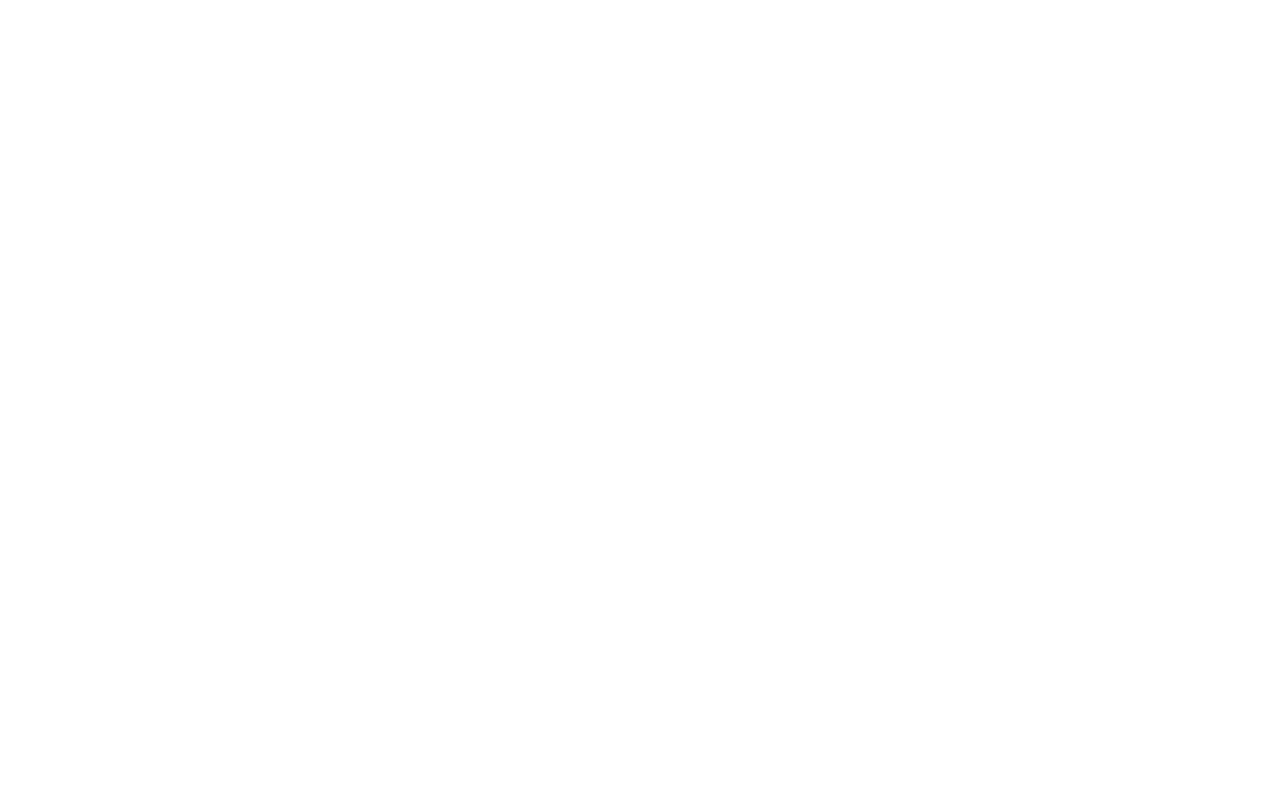
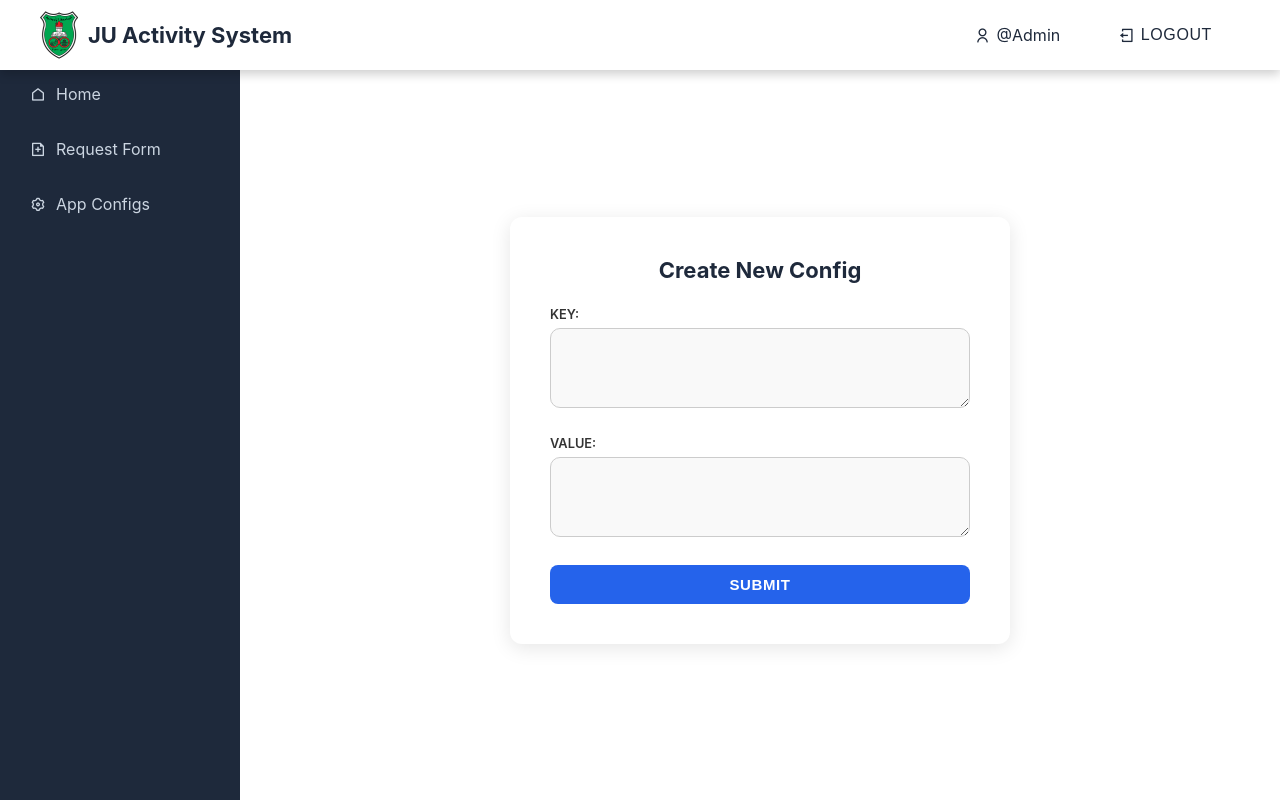
Before and after one commit to Amaddo-san/forms-system-frontend, a React (Create React App) app: page /app-configs/create in a window 1280 px wide. Before the commit this address had no page. Built offline with nearby package versions, Linux system fonts and the light colour scheme.

Commit message:
feat:  app config page

```diff
--- a/src/App.tsx
+++ b/src/App.tsx
@@ -8,6 +8,8 @@
 import DoctorHomePage from "./pages/DoctorHomePage";
 import HomePage from "./pages/HomePage";
 import AppConfigsPage from "./pages/AppConfigsPage";
+import AppConfigCreatePage from "./pages/AppConfigCreatePage";
+
 
 
 const App: React.FC = () => {
@@ -22,6 +24,7 @@
         <Route path="/submission/:uuid" element={<SubmissionDetailsPage />} />
         <Route path="/review/:id" element={<ReviewSubmissionPage />} />
         <Route path="/app-configs" element={<AppConfigsPage />} />
+        <Route path="/app-configs/create" element={<AppConfigCreatePage />} />
       </Routes>
     </Router>
   );
--- /dev/null
+++ b/src/pages/AppConfigCreatePage.css
@@ -0,0 +1,67 @@
+.config-create-wrapper {
+  display: flex;
+  justify-content: center;
+  align-items: center;
+  min-height: calc(100vh - 80px); /* subtract header height */
+  padding: 40px 20px;
+}
+
+.config-create-card {
+  background: white;
+  border-radius: 12px;
+  box-shadow: 0 4px 20px rgba(0, 0, 0, 0.1);
+  width: 150%;
+  max-width: 500px; /* larger */
+  padding: 40px;     /* more spacing */
+  margin: 0 auto;
+}
+
+.config-create-card h2 {
+  text-align: center;
+  margin-bottom: 24px;
+  font-size: 22px;
+  color: #1e293b;
+}
+
+.config-create-card label {
+  font-weight: 600;
+  color: #333;
+  display: block;
+  margin-bottom: 6px;
+}
+
+.config-create-card textarea {
+  width: 100%;
+  padding: 25px 30px;
+  font-size: 12px;
+  border-radius: 10px;
+  border: 1px solid #ccc;
+  margin-bottom: 24px;
+  background-color: #f9f9f9;
+  resize: vertical; /* Allows the user to resize if needed */
+  transition: border 0.3s ease;
+}
+
+.config-create-card textarea:focus {
+  border-color: #2563eb;
+  background-color: #fff;
+  outline: none;
+}
+
+
+.config-create-btn {
+  width: 100%;
+  padding: 12px;
+  font-size: 15px;
+  font-weight: bold;
+  color: white;
+  background-color: #2563eb;
+  border: none;
+  border-radius: 8px;
+  cursor: pointer;
+  transition: background-color 0.3s ease;
+}
+
+.config-create-btn:hover {
+  background-color: #1d4ed8;
+}
--- /dev/null
+++ b/src/pages/AppConfigCreatePage.tsx
@@ -0,0 +1,58 @@
+import React, { useState } from "react";
+import { useNavigate } from "react-router-dom";
+import Header from "../components/Header";
+import Sidebar from "../components/Sidebar";
+import { AppConfigService } from "../services/AppConfigService";
+import "./AppConfigCreatePage.css";
+
+const AppConfigCreatePage: React.FC = () => {
+  const [key, setKey] = useState("");
+  const [value, setValue] = useState("");
+  const navigate = useNavigate();
+
+  const handleSubmit = async (e: React.FormEvent) => {
+    e.preventDefault();
+    try {
+      await AppConfigService.create({ key, value });
+      alert("Configuration created successfully!");
+      navigate("/app-configs");
+    } catch (error) {
+      console.error("Error creating config:", error);
+      alert("Failed to create configuration.");
+    }
+  };
+
+  return (
+   <>
+  <Header username="Admin" />
+<div style={{  flex: 1, display: "flex", justifyContent: "center", alignItems: "center", minHeight: "calc(100vh - 80px)" }}>
+    <Sidebar />
+    <div style={{ marginLeft: "240px", flex: 1, padding: "24px" }}>
+      <div className="config-create-card">
+        <h2>Create New Config</h2>
+        <form onSubmit={handleSubmit}>
+          <label>Key:</label>
+          <textarea
+            value={key}
+            onChange={(e) => setKey(e.target.value)}
+            required
+          />
+          <label>Value:</label>
+          <textarea
+            value={value}
+            onChange={(e) => setValue(e.target.value)}
+            required
+          />
+          <button type="submit" className="config-create-btn">
+            Submit
+          </button>
+        </form>
+      </div>
+    </div>
+  </div>
+</>
+
+  );
+};
+
+export default AppConfigCreatePage;
--- a/src/pages/AppConfigsPage.css
+++ b/src/pages/AppConfigsPage.css
@@ -10,6 +10,12 @@
     padding: 24px;
     overflow-y: auto;
 }
+.app-configs-content {
+  margin-left: 240px; /* account for sidebar width */
+  padding: 24px;
+  overflow-y: auto;
+}
+
 
 .page-title {
     font-size: 24px;
@@ -71,16 +77,99 @@
     background-color: #1f5fbf;
 }
 
+/* Wrap table in a scrollable container */
+/* Scroll wrapper for small screens */
+.configs-table-wrapper {
+  width: 100%;
+  overflow-x: auto;
+}
+
+/* Make table take full width inside wrapper */
+.configs-table {
+  min-width: 700px; /* required to allow scrolling on mobile */
+}
+
+
+.create-btn {
+  background-color: #2563eb;
+  color: white;
+  padding: 10px 16px;
+  border-radius: 6px;
+  font-size: 14px;
+  font-weight: bold;
+  border: none;
+  cursor: pointer;
+  transition: background-color 0.3s ease;
+}
+
+.create-btn:hover {
+  background-color: #1d4ed8;
+}
+
+
+
+/* Stack table cells nicely on small screens */
 @media (max-width: 768px) {
-
   .configs-table th,
   .configs-table td {
     font-size: 12px;
     padding: 8px;
+    white-space: nowrap;
   }
 
   .save-btn {
+    font-size: 12px;
     padding: 6px 10px;
-        font-size: 12px;
+  }
+
+  .page-title {
+    text-align: center;
+    font-size: 20px;
+    margin-bottom: 16px;
+  }
+
+  .app-configs-content {
+    padding: 16px;
+  }
+  /* Make outer wrapper scrollable on small screens */
+.configs-table-wrapper {
+  width: 100%;
+  overflow-x: auto;
+  display: flex;
+  justify-content: center;
+}
+
+/* Center content inside the scroll wrapper */
+.configs-table-container {
+  min-width: 700px;
+  max-width: 100%;
+}
+
+/* Ensure the table has clean layout */
+.configs-table {
+  width: 100%;
+  border-collapse: collapse;
+  background-color: #ffffff;
+  border-radius: 10px;
+  box-shadow: 0 2px 8px rgba(0, 0, 0, 0.05);
+}
+
+}
+
+
+@media (max-width: 480px) {
+  .configs-table th,
+  .configs-table td {
+    font-size: 11px;
+    padding: 6px;
+  }
+
+  .save-btn {
+    padding: 5px 8px;
+    font-size: 11px;
+  }
+
+  .page-title {
+    font-size: 18px;
   }
 }
--- a/src/pages/AppConfigsPage.tsx
+++ b/src/pages/AppConfigsPage.tsx
@@ -4,6 +4,8 @@
 import { AppConfigService } from "../services/AppConfigService";
 import { AppConfig } from "../models/AppConfig";
 import "./AppConfigsPage.css";
+import { useNavigate } from "react-router-dom";
+
 
 const AppConfigsPage: React.FC = () => {
     const [configs, setConfigs] = useState<AppConfig[]>([]);
@@ -36,17 +38,31 @@
             alert("Failed to save. See console.");
         }
     };
+     const navigate = useNavigate();
 
     return (
-        <div className="app-configs-container">
+       <>
+  <Header username="Admin" />
+  <div style={{ display: "flex", minHeight: "100vh" }}>
     <Sidebar />
-            <div className="app-configs-content">
-                <Header username="Admin" />
+    <div style={{ marginLeft: "240px", flex: 1, padding: "24px" }}>
       <h2 className="page-title">App Configs</h2>
+
+         <div style={{ display: "flex", justifyContent: "flex-end", marginBottom: "16px" }}>
+  <button
+    className="create-btn"
+    onClick={() => navigate("/app-configs/create")}
+  >
+    + Create
+  </button>
+</div>
+
 
       {loading ? (
         <p>Loading...</p>
       ) : (
+       <div className="configs-table-wrapper">
+  <div className="configs-table-container">
     <table className="configs-table">
           <thead>
             <tr>
@@ -94,9 +110,13 @@
             ))}
           </tbody>
         </table>
+        </div>
+        </div>
       )}
     </div>
   </div>
+</>
+
     );
 };
 
--- a/src/pages/HomePage.css
+++ b/src/pages/HomePage.css
@@ -202,16 +202,6 @@
 }
 
 /* DELETE button */
-.table-actions0 button.delete-btn {
-  border-color: #dc2626;
-  color: #dc2626;
-}
-
-.table-actions0 button.delete-btn:hover {
-  background-color: #fef2f2;
-  box-shadow: 0 4px 10px rgba(220, 38, 38, 0.2);
-  transform: translateY(-2px);
-}
 
 
 .search-bar {
--- a/src/pages/HomePage.tsx
+++ b/src/pages/HomePage.tsx
@@ -138,7 +138,7 @@
                   >
                     <td>{index + 1 + (currentPage - 1) * itemsPerPage}</td>
                     <td>{item.activityType}</td>
-                    <td>{item.activityDate}</td>
+                    <td>{item.createdAt}</td>
                     <td>
                       <span className={`status-label ${statusClass}`}>
                         {statusText}
@@ -154,15 +154,7 @@
                       >
                         <i className="ri-eye-line"></i> View
                       </button>
-                      <button
-                        className="delete-btn"
-                        onClick={(e) => {
-                          e.stopPropagation();
-                          openDeleteModal(item.id!);
-                        }}
-                      >
-                        <i className="ri-delete-bin-line"></i> Delete
-                      </button>
+
                     </td>
                   </tr>
                 );
--- a/src/services/AppConfigService.ts
+++ b/src/services/AppConfigService.ts
@@ -1,19 +1,29 @@
 import axios from "axios";
 import { AppConfig } from "../models/AppConfig";
+import instance from "../config/AxiosConfig";
 
 const BASE_URL = "/api/app-configs";
 
+
 export const AppConfigService = {
     getAll: async (): Promise<AppConfig[]> => {
-        const response = await axios.get(BASE_URL);
-        return response.data;
+       const response = await axios.get<AppConfig[]>(BASE_URL);
+    return response.data;
+
     },
 
+    create: async (data: { key: string; value: string }): Promise<AppConfig> => {
+  const response = await instance.post<AppConfig>("/api/app-configs", data);
+  return response.data;
+},
+
+
     updateConfig: async (config: AppConfig): Promise<AppConfig> => {
-        const response = await axios.put(`${BASE_URL}/${config.key}`, {
-            key: config.key,
-            value: config.value,
-        });
-        return response.data;
+       const response = await axios.put<AppConfig>(`${BASE_URL}/${config.key}`, {
+    value: config.value,
+});
+
+return response.data;
+
     },
 };
```
Lines whose indentation alone changed are shown as unchanged.
